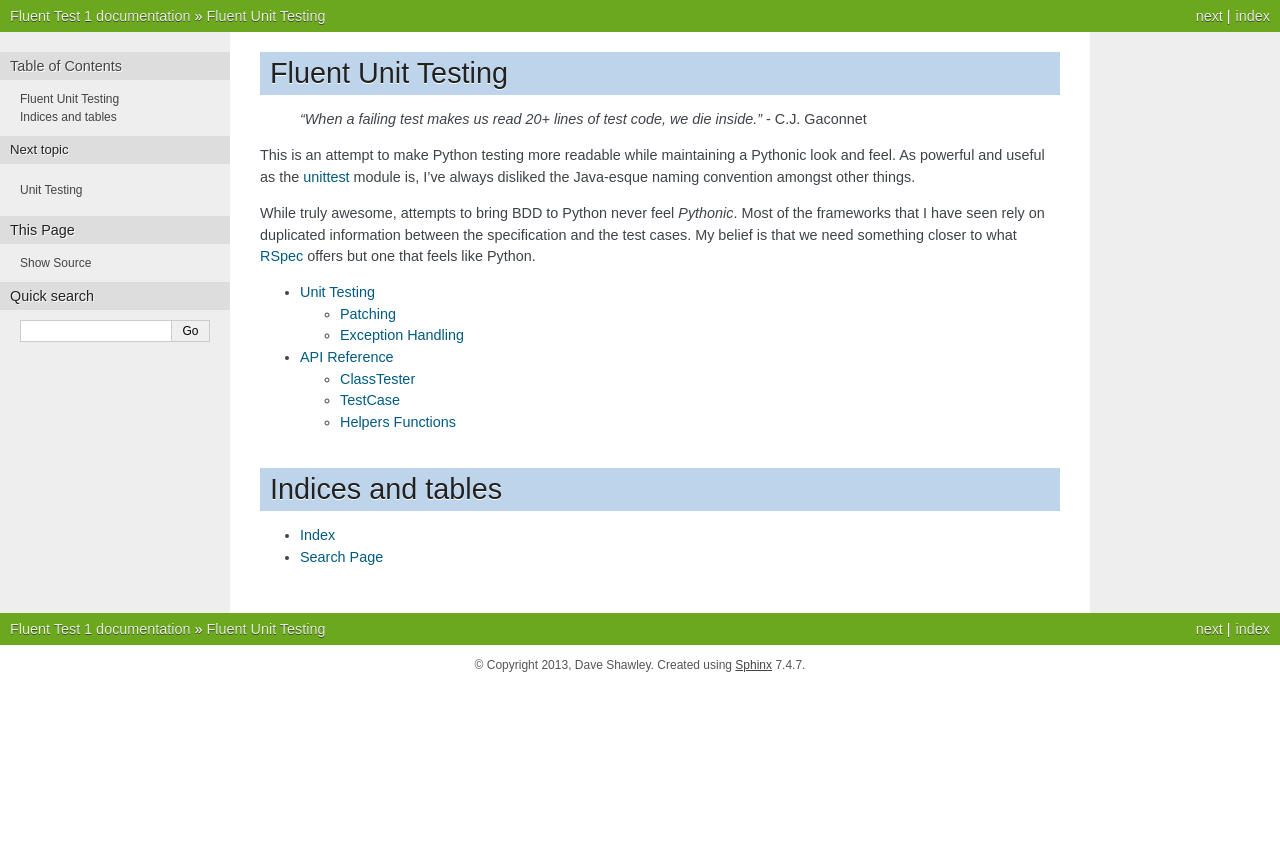
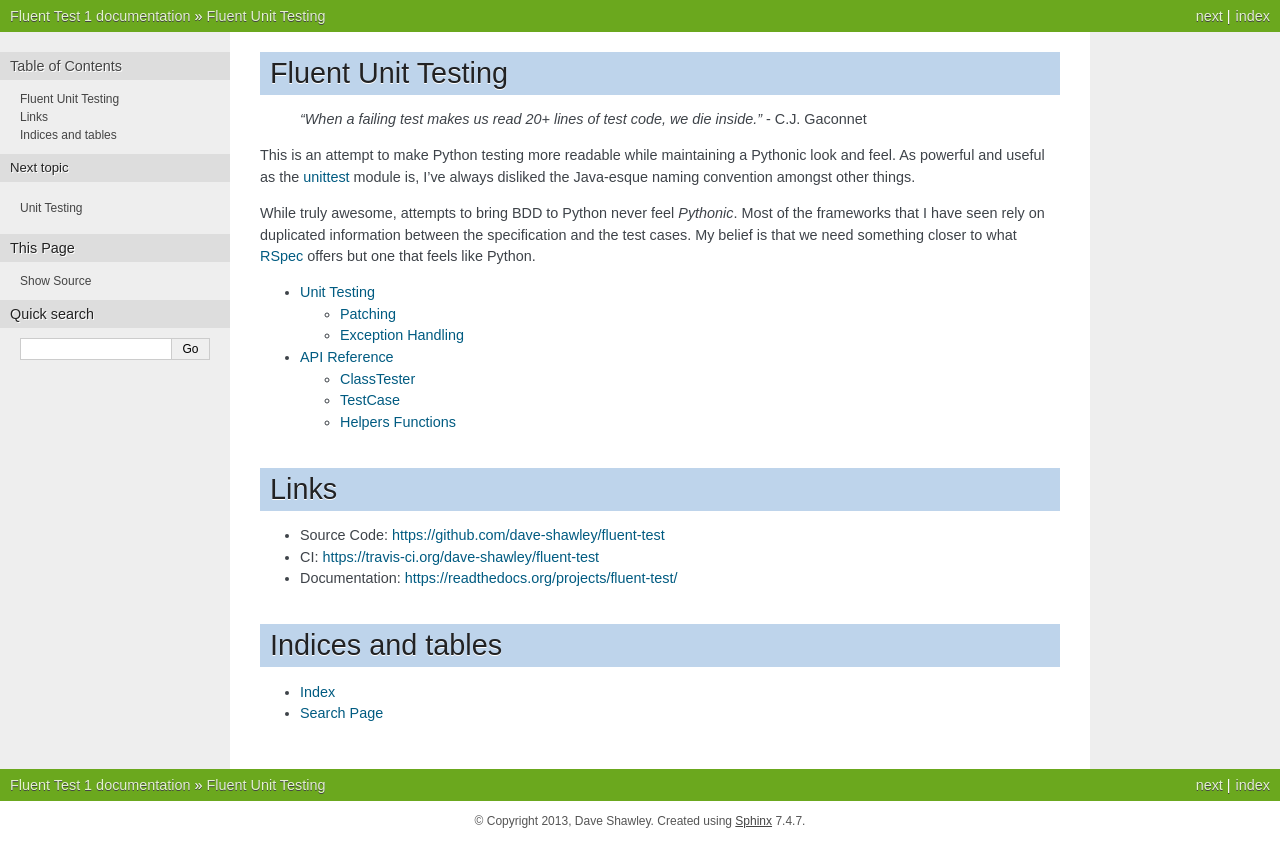
Before and after one commit to movermeyer/fluent-test, a Sphinx documentation site: the page built from doc/index.rst, in a window 1280 px wide. Shown: the top 867 px of the page. Built offline with Sphinx 7.4.7, drawn with Linux system fonts in a browser that asks for light colours.

Commit message:
Add links to github, RTD, etc. in docs.

```diff
--- a/doc/index.rst
+++ b/doc/index.rst
@@ -20,6 +20,8 @@ closer to what `RSpec`_ offers but one that feels like Python.
    unit-testing
    api
 
+.. include:: links.rst
+
 Indices and tables
 ==================
 
--- /dev/null
+++ b/doc/links.rst
@@ -0,0 +1,6 @@
+Links
+=====
+
+- Source Code: https://github.com/dave-shawley/fluent-test
+- CI: https://travis-ci.org/dave-shawley/fluent-test
+- Documentation: https://readthedocs.org/projects/fluent-test/
```
